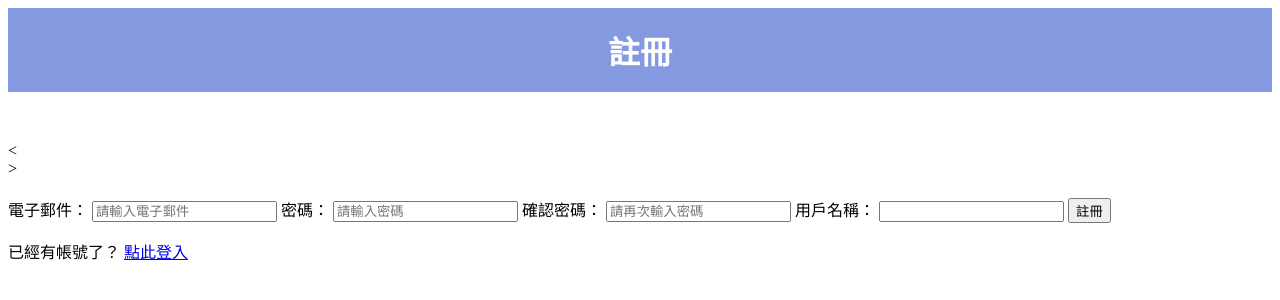
After one commit to ntubimd-goodbye-114509/goodbye, a Django app: page /register/ in a window 1280 px wide. The commit adds this page. Shown: the top 300 px of the page. Run offline with Django 4.2, Linux system fonts and the light colour scheme.

Commit message:
系統文件 環境圖 註冊html

```diff
--- /dev/null
+++ b/static/css/register.css
@@ -0,0 +1,65 @@
+.login-container {
+    display: flex;
+    justify-content: center;
+    align-items: center;
+    height: 100vh;
+    background-color: #f0f0f0;
+}
+
+.header {
+    width: 100%;
+    height: 84px;
+    background-color: #8599E1;
+    display: flex;
+    justify-content: center;
+    align-items: center;
+    margin-bottom: 50px;
+}
+
+.login-box {
+    width: 579px;
+    height: 850px;
+    background-color: white;
+    border-radius: 10px;
+    text-align: center;
+    padding: 20px;
+    box-shadow: 0 4px 10px rgba(0, 0, 0, 0.1);
+}
+
+.field {
+    font-size: 32px;
+    margin-bottom: 25px;
+    text-align: left;
+}
+
+.input-box {
+    width: 400px;
+    height: 45px;
+    background-color: #D9D9D9;
+    border: 2px solid #aaa;
+    border-radius: 5px;
+    padding: 12px;
+    font-size: 24px;
+}
+
+.confirm-button {
+    width: 580px;
+    height: 57px;
+    background-color: #B0DAF2;
+    border-radius: 10px;
+    display: flex;
+    justify-content: center;
+    align-items: center;
+    font-size: 32px;
+    color: white;
+    cursor: pointer;
+    margin-top: 50px;
+    border-color:#B0DAF2;
+}
+
+.register-link {
+    font-size: 16px;
+    color: #555;
+    text-align: center;
+    margin-top: 20px;
+}
--- /dev/null
+++ b/template/common/register.html
@@ -0,0 +1,39 @@
+<!DOCTYPE html>
+<html lang="zh-TW">
+<head>
+    <meta charset="UTF-8">
+    <meta name="viewport" content="width=device-width, initial-scale=1.0">
+    <title>註冊</title>
+    <link rel="stylesheet" href="/static/css/register.css">
+</head>
+<body>
+    <div class="register-container">
+        <div class="register-box">
+            <div class="header">
+                <h1 style="color: white;">註冊</h1>
+            </div>
+
+            <<form action="/register/" method="post">>
+                {% csrf_token %}
+                <h3 style="color: red;">{{ msg }}</h3>
+
+                <label for="email">電子郵件：</label>
+                <input type="email" id="email" name="email" placeholder="請輸入電子郵件" required>
+
+                <label for="password">密碼：</label>
+                <input type="password" id="password" name="password" placeholder="請輸入密碼" required>
+
+                <label for="password2">確認密碼：</label>
+                <input type="password" id="password2" name="password2" placeholder="請再次輸入密碼" required>
+
+                <label for="username">用戶名稱：</label>
+                <input type="text" id="username" name="username">
+
+                <button type="submit">註冊</button>
+            </form>
+
+            <p>已經有帳號了？ <a href="{% url 'login' %}">點此登入</a></p>
+        </div>
+    </div>
+</body>
+</html>
```
Also changed, not shown: template/common/login.html (+5 -9 lines), 文件/專題系統圖/環境圖.drawio.png (added), 3 other files.
